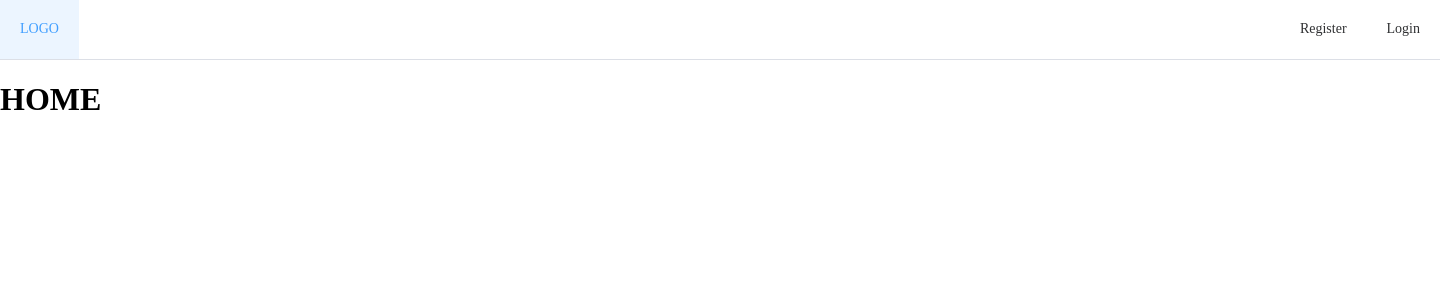
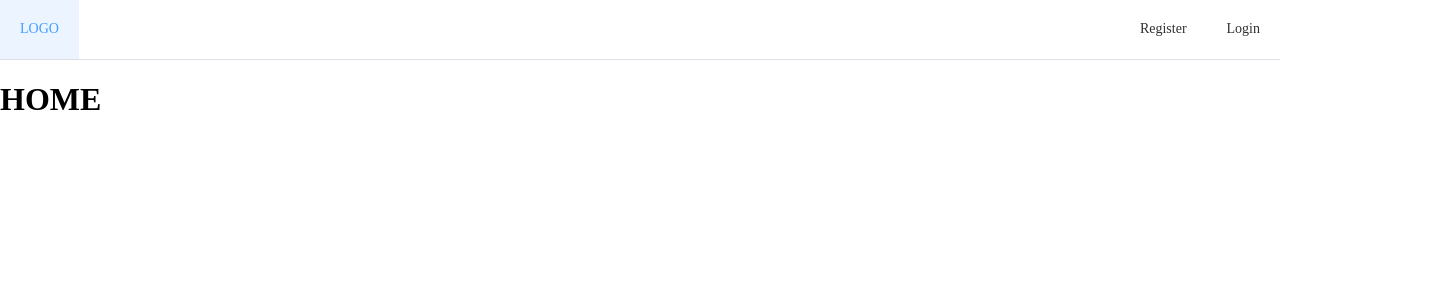
Before and after one commit to tribuonoasto/lelo-user-client, a Vue app: page / in a window 1280 px wide. Shown: the top 300 px of the page, 1440 px wide, since content can reach past the window. Built offline with nearby package versions, Linux system fonts and the light colour scheme.

Commit message:
fix(login) remove min width

```diff
--- a/src/assets/main.css
+++ b/src/assets/main.css
@@ -2,9 +2,7 @@ html,
 body {
   height: 100vh;
   overflow: hidden;
-  min-width: 1440px;
   overflow-x: auto;
-  /* background-color: #f0f4f5; */
   margin: 0px;
   padding: 0px;
 }
```
